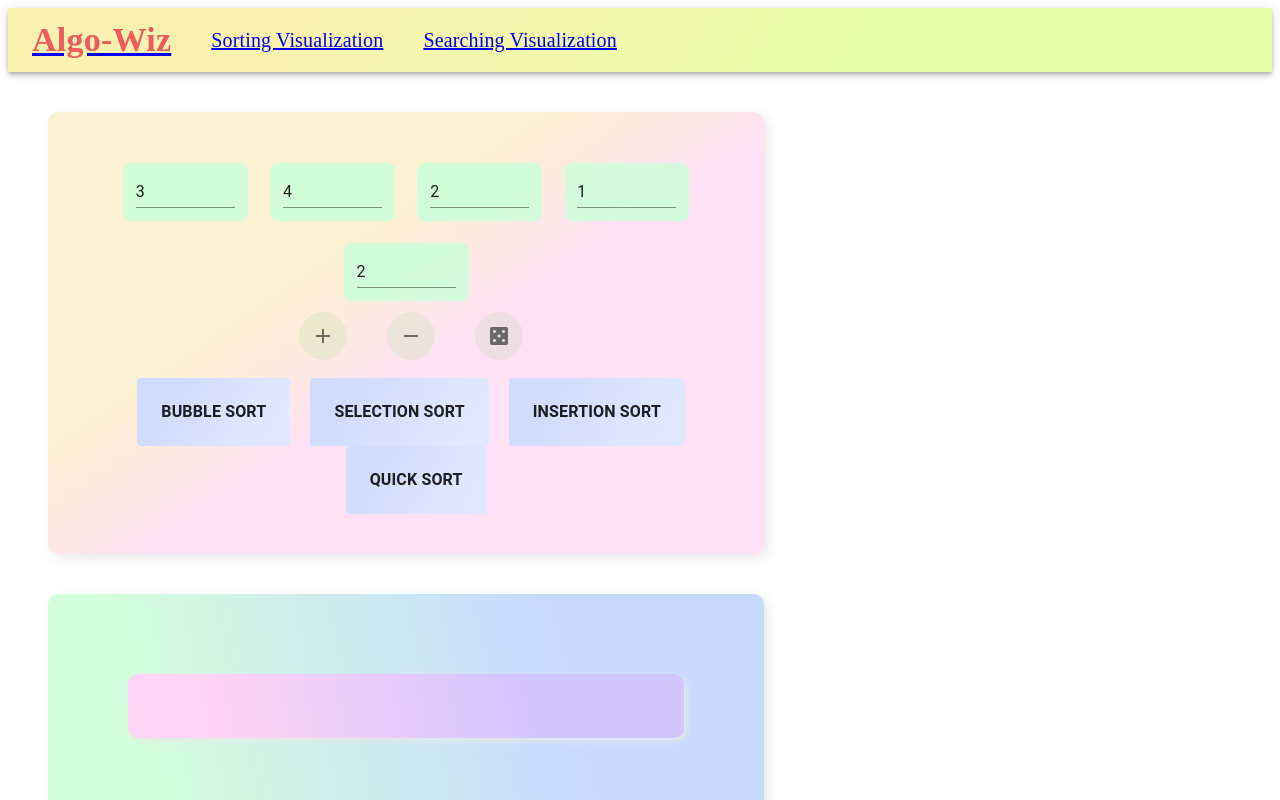
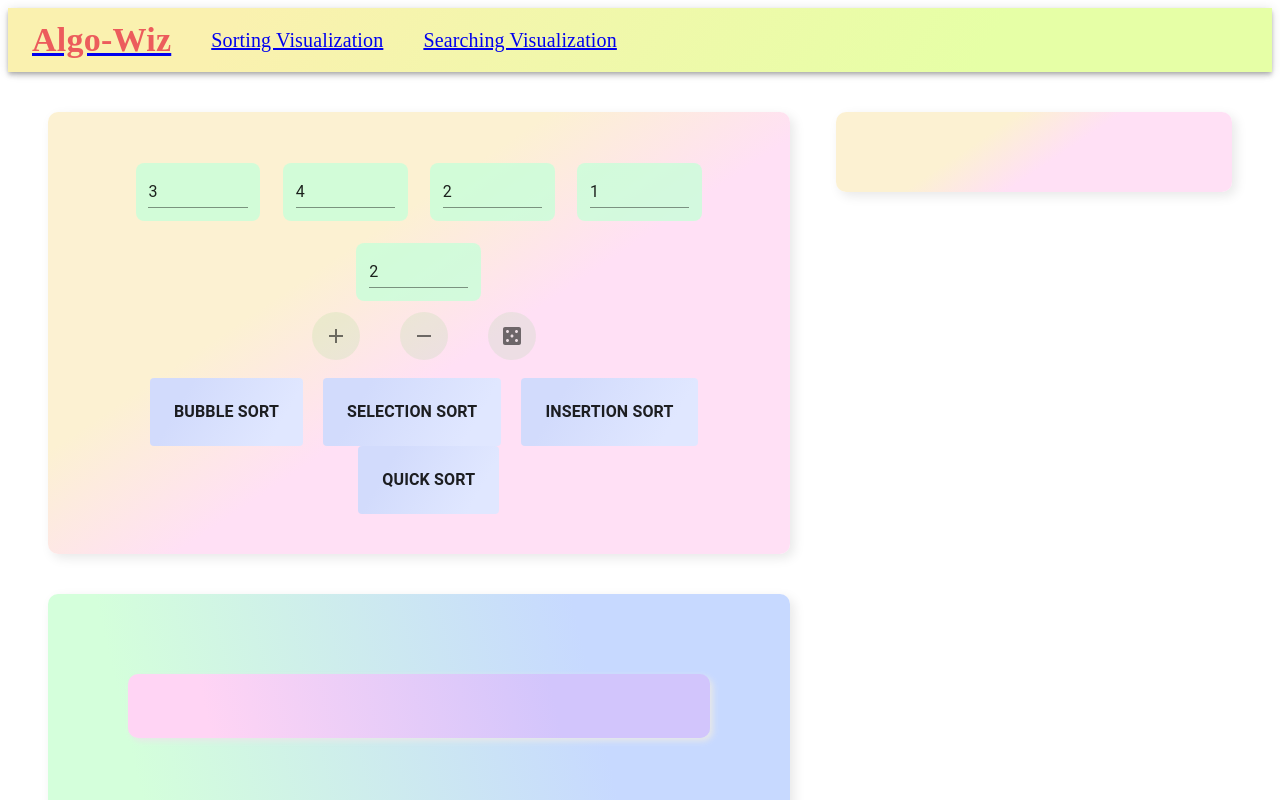
Before and after one commit to DarkLegend360/AlgoWiz, a Next.js app: page /sorting in a window 1280 px wide. Shown: the top 800 px of the page. Built offline with nearby package versions, Linux system fonts and the light colour scheme.

Commit message:
Minor Style Fixes

```diff
--- a/styles/sort.module.scss
+++ b/styles/sort.module.scss
@@ -31,13 +31,14 @@
   text-align: center;
   padding: 2.5rem;
   margin: 2.5rem;
+  margin-left: 0px;
   float: right;
   width: 25%;
   height: auto;
 }
 
 .mainCards {
-  width: 63%;
+  width: 65%;
   float: left;
 }
 
```
